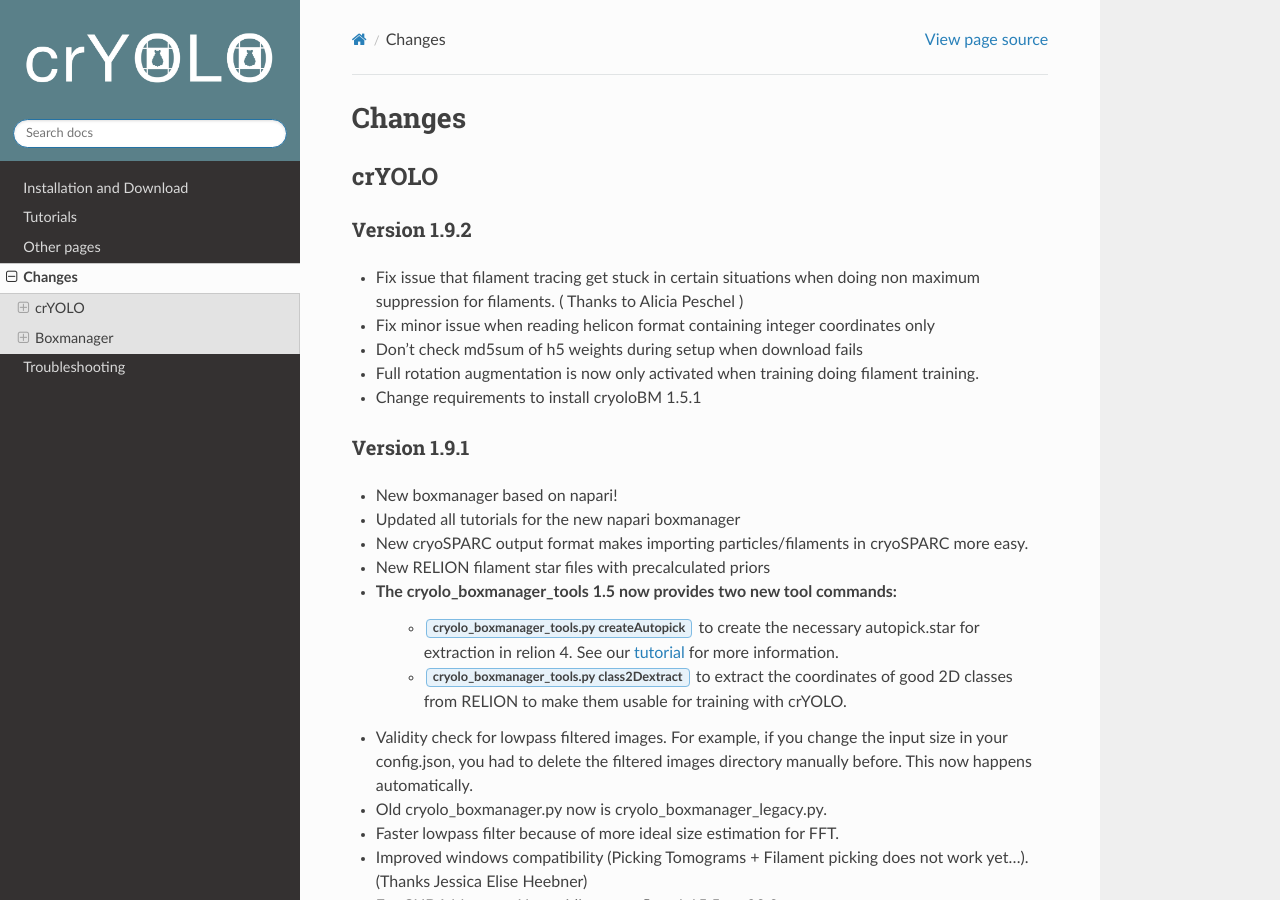
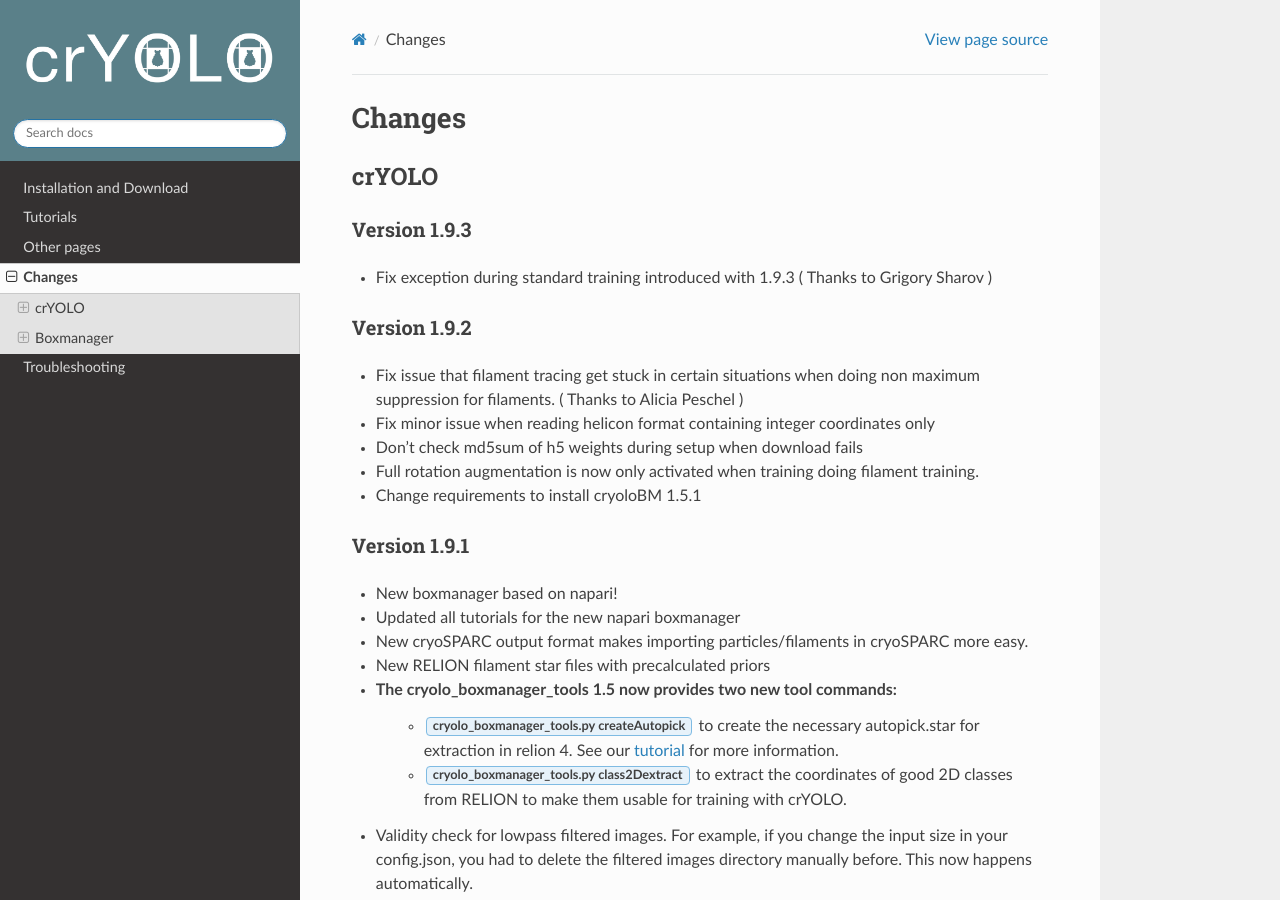
Before and after one commit to MPI-Dortmund/cryolo, a Sphinx documentation site: the page built from source/changes.rst, in a window 1280 px wide and 900 px high. Built offline with Sphinx 7.4.7 and the Read the Docs theme 2.0.0, drawn with Linux system fonts in a browser that asks for light colours.

Commit message:
Add changes 1.9.3

```diff
--- a/source/changes.rst
+++ b/source/changes.rst
@@ -3,6 +3,11 @@
 
 crYOLO
 ^^^^^^
+
+Version 1.9.3
+*************
+
+* Fix exception during standard training introduced with 1.9.3 ( Thanks to Grigory Sharov )
 
 Version 1.9.2
 *************
```
